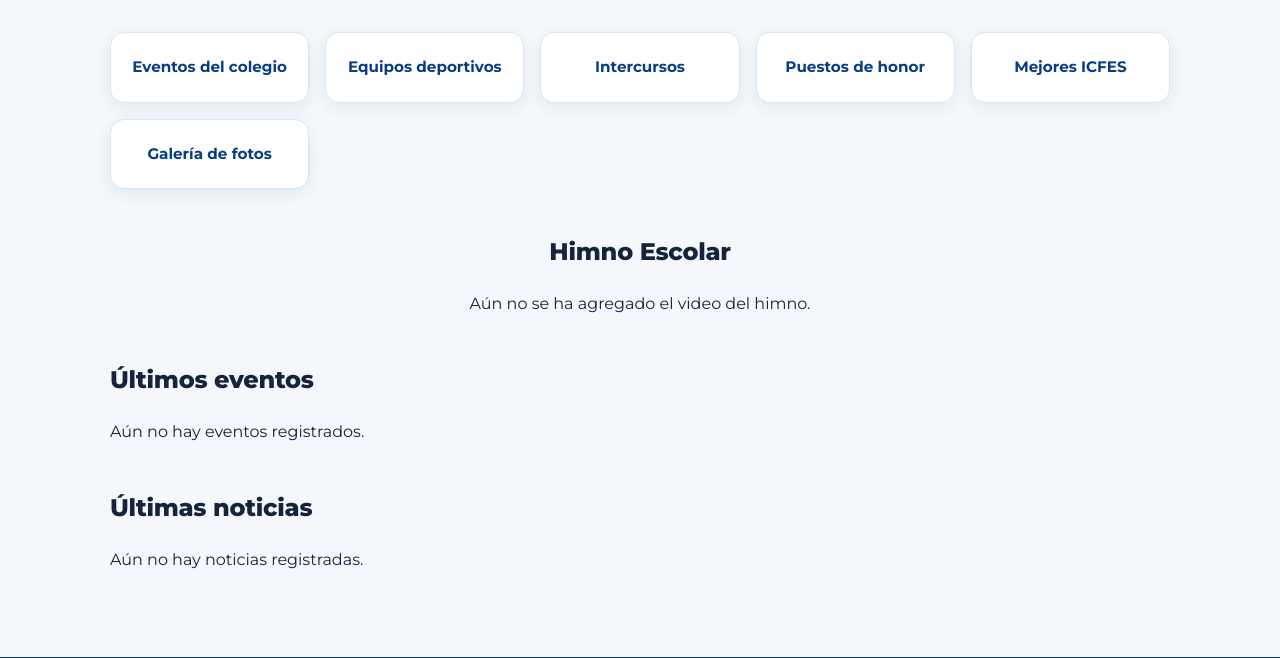
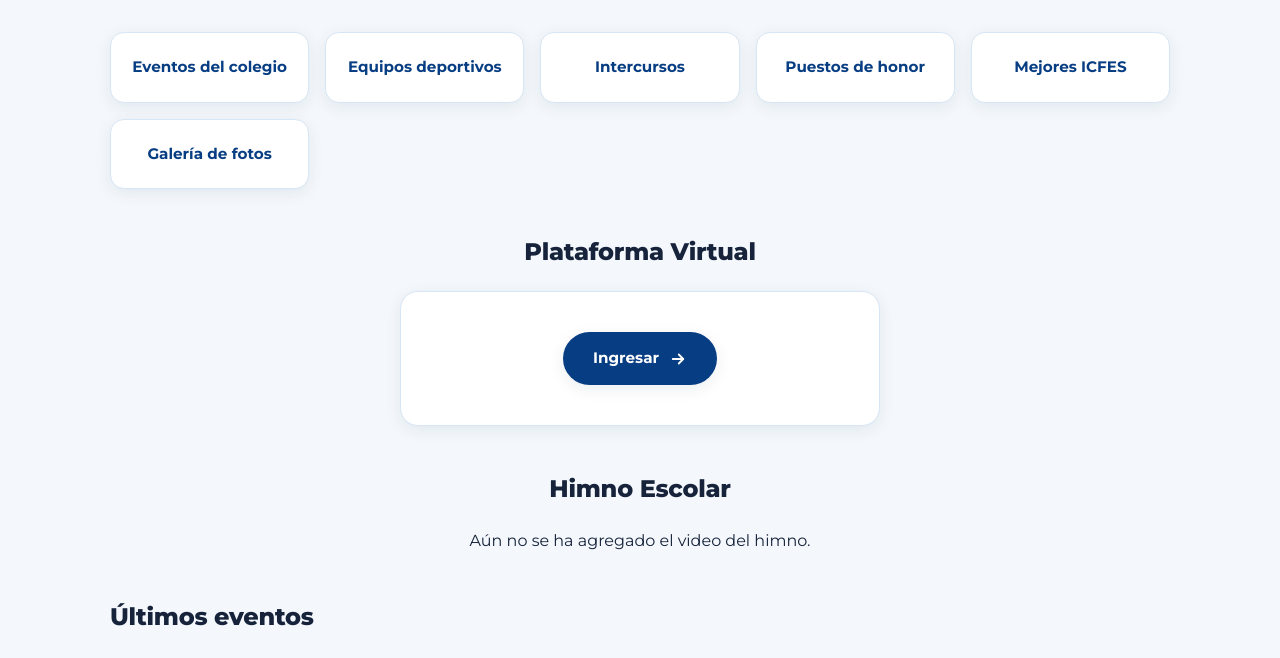
Before and after one commit to elpompilio14/proyecto-sena, a Flask app: page / in a window 1280 px wide. Shown: the part 843-1501 px from the top of the page. Run offline with Flask 3, Linux system fonts and the light colour scheme; data that the repository does not hold is empty; some libraries are stand-ins or nearby versions.

Commit message:
Agrega seccion Plataforma Virtual en el inicio, editable desde el panel admin
Nueva seccion entre los botones y el Himno Escolar con logo y boton de
acceso. El link y el logo ahora se administran desde /admin/institucion
en lugar de estar fijos en el codigo.

```diff
--- a/db/schema.sql
+++ b/db/schema.sql
@@ -46,6 +46,8 @@ CREATE TABLE institucion_info (
     instagram_imagen_url TEXT,
     facebook_url TEXT,
     facebook_imagen_url TEXT,
+    plataforma_virtual_url TEXT,
+    plataforma_virtual_logo_url TEXT,
     actualizado_en TIMESTAMP NOT NULL DEFAULT NOW()
 );
 
--- a/static/css/style.css
+++ b/static/css/style.css
@@ -569,6 +569,59 @@ button:hover { background: var(--azul-oscuro); transform: translateY(-1px); }
 
 .seccion-himno {
     text-align: center;
+}
+
+.seccion-plataforma {
+    text-align: center;
+}
+
+.plataforma-caja {
+    display: flex;
+    flex-direction: column;
+    align-items: center;
+    gap: 22px;
+    background: #fff;
+    border: 1px solid var(--borde);
+    border-radius: 18px;
+    padding: 40px 30px;
+    box-shadow: var(--sombra);
+    max-width: 480px;
+    margin: 0 auto;
+}
+
+.plataforma-logo {
+    max-width: 260px;
+    width: 100%;
+    height: auto;
+    object-fit: contain;
+}
+
+.plataforma-boton {
+    display: inline-flex;
+    align-items: center;
+    gap: 10px;
+    background: var(--azul-oscuro);
+    color: #fff;
+    text-decoration: none;
+    font-weight: 700;
+    font-size: 0.95rem;
+    padding: 14px 30px;
+    border-radius: 999px;
+    box-shadow: var(--sombra);
+    transition: background .2s ease, transform .15s ease;
+}
+
+.plataforma-boton svg {
+    transition: transform .15s ease;
+}
+
+.plataforma-boton:hover {
+    background: var(--azul);
+    transform: translateY(-2px);
+}
+
+.plataforma-boton:hover svg {
+    transform: translateX(3px);
 }
 
 .video-himno iframe {
--- a/templates/home.html
+++ b/templates/home.html
@@ -42,6 +42,19 @@
     <a href="/mejores-puestos" class="card-link">Puestos de honor</a>
     <a href="/icfes" class="card-link">Mejores ICFES</a>
     <a href="/galeria" class="card-link">Galería de fotos</a>
+</section>
+
+<section class="seccion-plataforma aparece">
+    <h2>Plataforma Virtual</h2>
+    <div class="plataforma-caja">
+        {% if sitio and sitio.plataforma_virtual_logo_url %}
+            <img src="{{ sitio.plataforma_virtual_logo_url }}" alt="Plataforma Virtual" class="plataforma-logo">
+        {% endif %}
+        <a href="{{ sitio.plataforma_virtual_url if sitio and sitio.plataforma_virtual_url else '#' }}" target="_blank" rel="noopener" class="plataforma-boton">
+            Ingresar
+            <svg viewBox="0 0 24 24" width="18" height="18" fill="none" stroke="currentColor" stroke-width="2.4" stroke-linecap="round" stroke-linejoin="round"><path d="M5 12h14"/><path d="M13 6l6 6-6 6"/></svg>
+        </a>
+    </div>
 </section>
 
 <section class="seccion-himno aparece">
```
Also changed, not shown: blueprints/admin/institucion.py (+6 -2 lines), templates/admin/institucion.html (+8 -0 lines).
